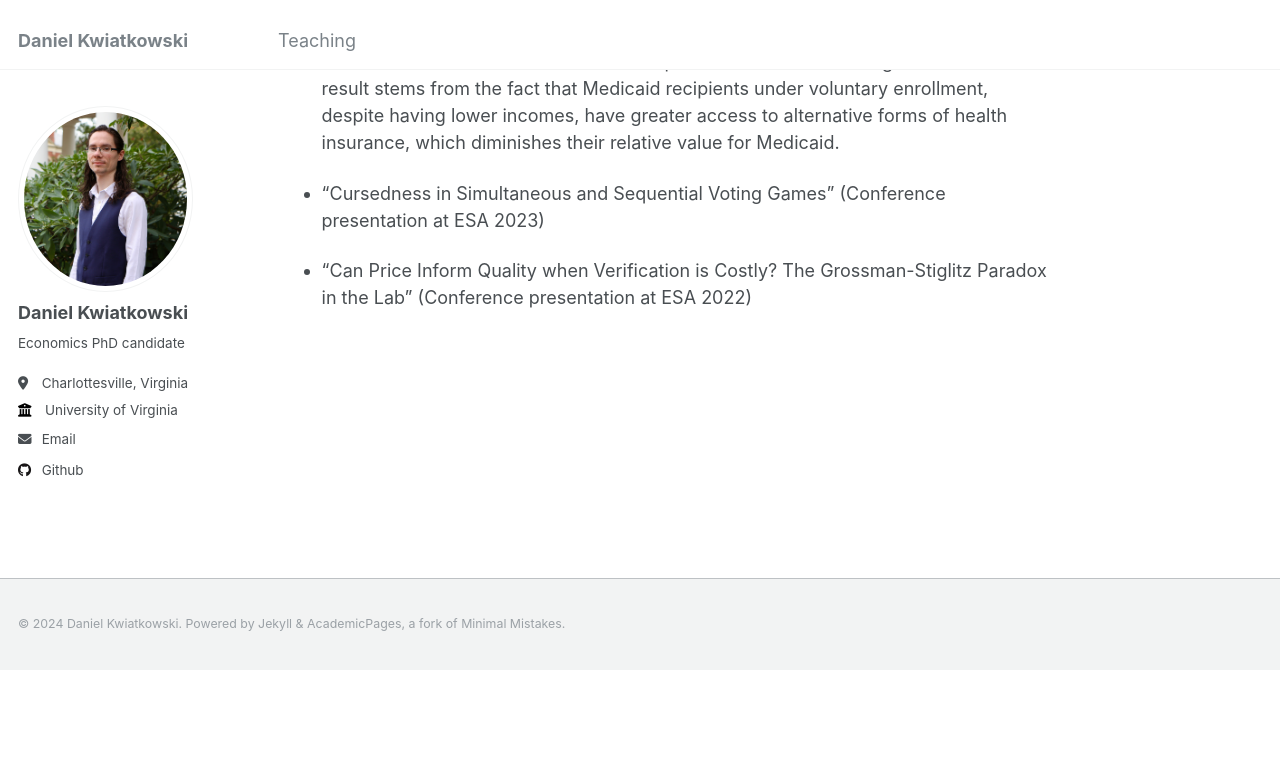
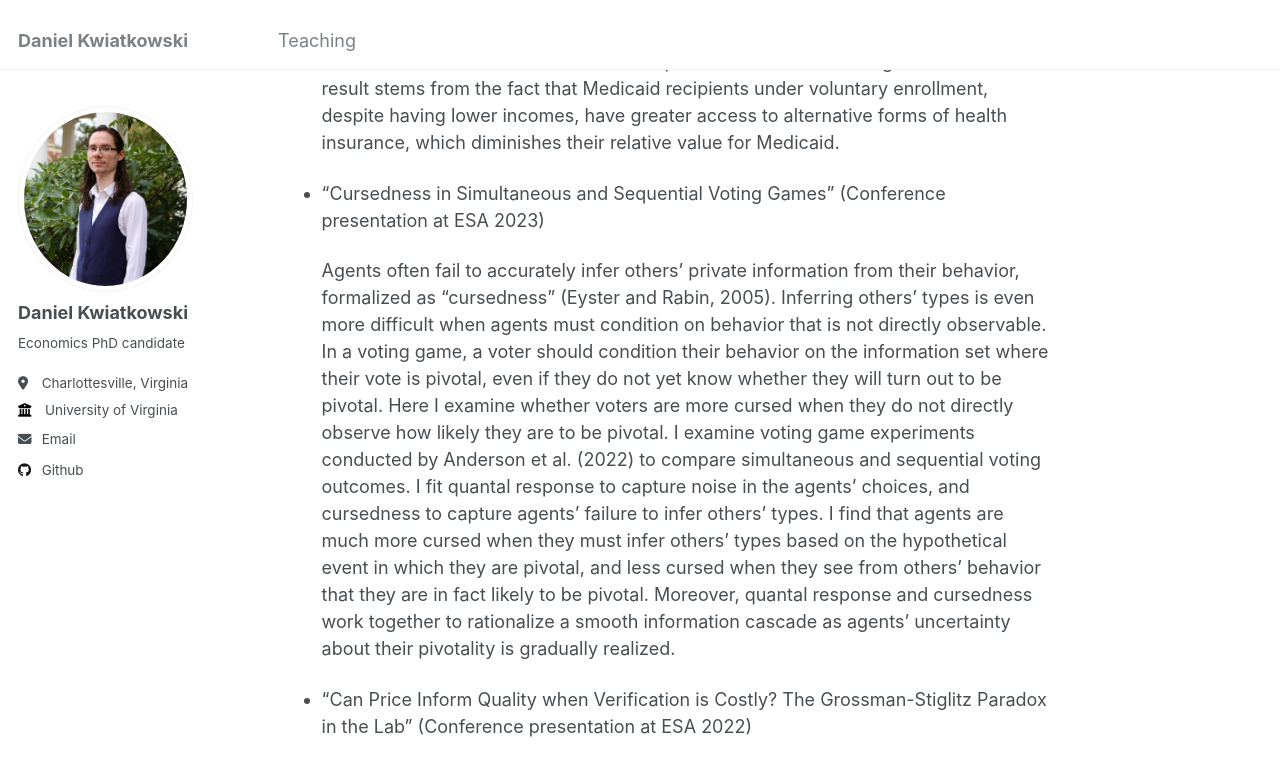
Before and after one commit to dvkwiat/dvkwiat.github.io, a Jekyll site: the page built from _pages/about.md, in a window 1280 px wide and 900 px high, scrolled down 1393 px. Shown: the top 776 px of the window. Built offline with Jekyll 4.4.1, drawn with Linux system fonts in a browser that asks for light colours; before the commit the page ends 2062 px from its top, so only the background shows below that.

Commit message:
Update about.md

```diff
--- a/_pages/about.md
+++ b/_pages/about.md
@@ -29,4 +29,6 @@ In Progress
 
 * "Cursedness in Simultaneous and Sequential Voting Games" (Conference presentation at ESA 2023)
 
+  Agents often fail to accurately infer others’ private information from their behavior, formalized as “cursedness” (Eyster and Rabin, 2005). Inferring others’ types is even more difficult when agents must condition on behavior that is not directly observable. In a voting game, a voter should condition their behavior on the information set where their vote is pivotal, even if they do not yet know whether they will turn out to be pivotal. Here I examine whether voters are more cursed when they do not directly observe how likely they are to be pivotal. I examine voting game experiments conducted by Anderson et al. (2022) to compare simultaneous and sequential voting outcomes. I fit quantal response to capture noise in the agents’ choices, and cursedness to capture agents’ failure to infer others’ types. I find that agents are much more cursed when they must infer others' types based on the hypothetical event in which they are pivotal, and less cursed when they see from others' behavior that they are in fact likely to be pivotal. Moreover, quantal response and cursedness work together to rationalize a smooth information cascade as agents' uncertainty about their pivotality is gradually realized.
+
 * "Can Price Inform Quality when Verification is Costly? The Grossman-Stiglitz Paradox in the Lab" (Conference presentation at ESA 2022)
```
